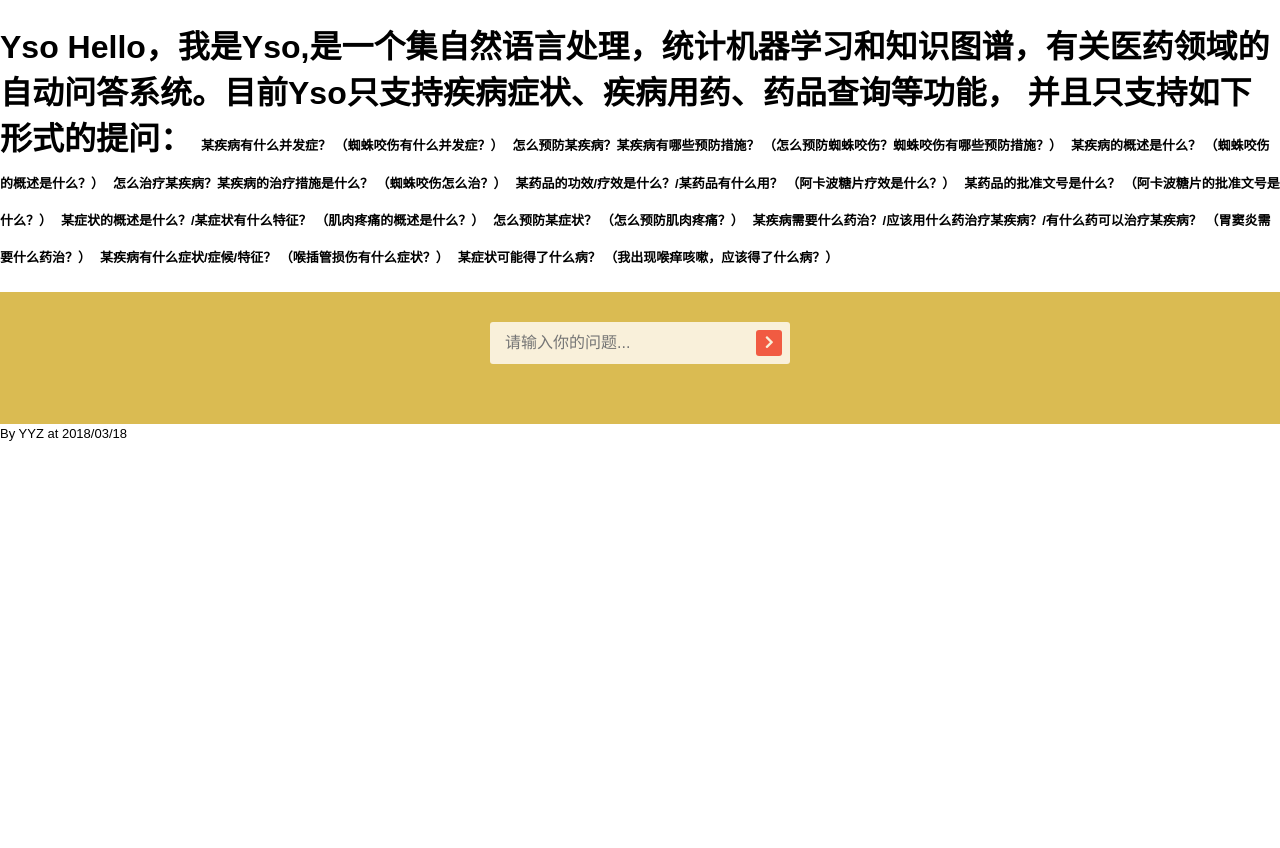
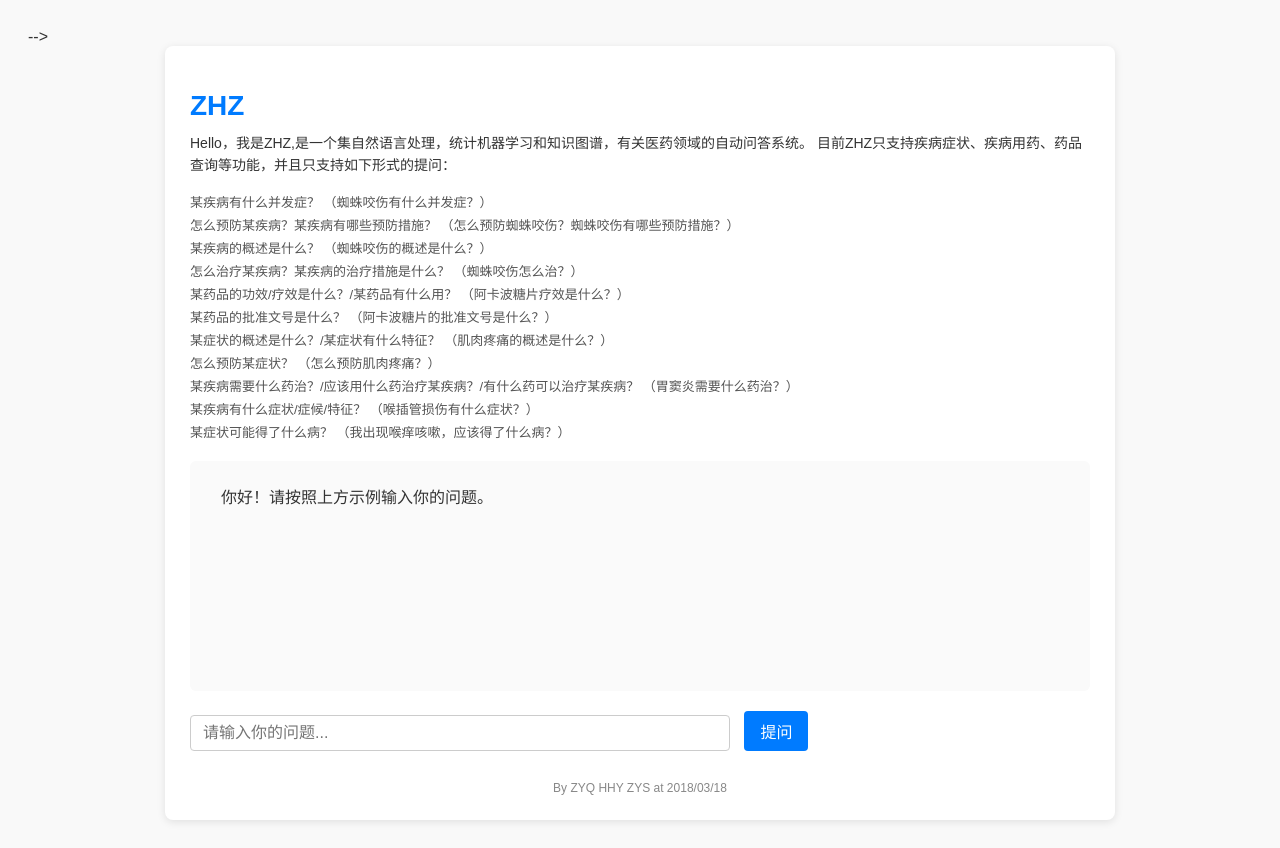
Before and after one commit to Daisy-HHY/QA_System, a Django app: page / in a window 1280 px wide. Before the commit the page ends 441 px from the top, so only its background shows below. Run offline with Django 3.2, Linux system fonts and the light colour scheme; parts of the project's set-up code (start-up, migrations or seed data) failed here and were passed over; some libraries are stand-ins or nearby versions.

Commit message:
feat(ui): 添加新的问答系统界面样式和结构
重构问答系统前端界面，使用新的CSS样式文件(post.css)并完全重写HTML模板
- 新增现代化UI设计，包括容器、消息历史和表单样式
- 优化用户提示和示例展示方式
- 支持多轮对话历史展示

```diff
--- a/kgqa/template/post.html
+++ b/kgqa/template/post.html
@@ -1,4 +1,4 @@
-
+<!--
 <!DOCTYPE html>
 <html lang="zh" xmlns="http://www.w3.org/1999/html">
 <head>
@@ -13,7 +13,7 @@
 	<!--[if IE]>
 		<script src="http://libs.useso.com/js/html5shiv/3.7/html5shiv.min.js"></script>
 	<![endif]-->
-</head>
+<!-- </head>
 <body>
 	<div class="htmleaf-container">
 		<header class="htmleaf-header">
@@ -44,4 +44,59 @@
         <span style = "font-size:13px;">By YYZ at 2018/03/18</span>
 	</div>
 </body>
+</html> --> -->
+
+<!DOCTYPE html>
+<html lang="zh">
+<head>
+    <meta charset="UTF-8">
+    <title>ZHZ 医药问答系统</title>
+    {% load static %}
+    <link rel="stylesheet" href="{% static 'css/post.css' %}">
+</head>
+<body>
+    <div class="container">
+        <h1>ZHZ</h1>
+
+        <div class="intro">
+            Hello，我是ZHZ,是一个集自然语言处理，统计机器学习和知识图谱，有关医药领域的自动问答系统。
+            目前ZHZ只支持疾病症状、疾病用药、药品查询等功能，并且只支持如下形式的提问：
+        </div>
+
+        <div class="examples">
+            <p>某疾病有什么并发症？ （蜘蛛咬伤有什么并发症？）</p>
+            <p>怎么预防某疾病？某疾病有哪些预防措施？ （怎么预防蜘蛛咬伤？蜘蛛咬伤有哪些预防措施？）</p>
+            <p>某疾病的概述是什么？ （蜘蛛咬伤的概述是什么？）</p>
+            <p>怎么治疗某疾病？某疾病的治疗措施是什么？ （蜘蛛咬伤怎么治？）</p>
+            <p>某药品的功效/疗效是什么？/某药品有什么用？ （阿卡波糖片疗效是什么？）</p>
+            <p>某药品的批准文号是什么？ （阿卡波糖片的批准文号是什么？）</p>
+            <p>某症状的概述是什么？/某症状有什么特征？ （肌肉疼痛的概述是什么？）</p>
+            <p>怎么预防某症状？ （怎么预防肌肉疼痛？）</p>
+            <p>某疾病需要什么药治？/应该用什么药治疗某疾病？/有什么药可以治疗某疾病？ （胃窦炎需要什么药治？）</p>
+            <p>某疾病有什么症状/症候/特征？ （喉插管损伤有什么症状？）</p>
+            <p>某症状可能得了什么病？ （我出现喉痒咳嗽，应该得了什么病？）</p>
+        </div>
+
+        <!-- 多轮对话历史 -->
+        <div class="chat-history">
+            {% for msg in history %}
+                <div class="message user-msg">Q: {{ msg.user }}</div>
+                <div class="message bot-msg">A: {{ msg.bot|safe }}</div>
+            {% empty %}
+                <div class="message bot-msg">你好！请按照上方示例输入你的问题。</div>
+            {% endfor %}
+        </div>
+
+        <!-- 提问表单 -->
+        <form method="post" class="search-form">
+            {% csrf_token %}
+            <input type="text" name="q" placeholder="请输入你的问题..." required />
+            <button type="submit">提问</button>
+        </form>
+
+        <div class="footer">
+            By ZYQ HHY ZYS at 2018/03/18
+        </div>
+    </div>
+</body>
 </html>
--- /dev/null
+++ b/static/css/post.css
@@ -0,0 +1,98 @@
+/* post.css - 专用于 post.html 的样式 */
+body {
+    font-family: "Microsoft YaHei", sans-serif;
+    background-color: #f9f9f9;
+    color: #333;
+    padding: 20px;
+}
+
+.container {
+    max-width: 900px;
+    margin: 0 auto;
+    background: white;
+    padding: 25px;
+    border-radius: 8px;
+    box-shadow: 0 2px 8px rgba(0,0,0,0.1);
+}
+
+h1 {
+    font-size: 28px;
+    margin-bottom: 10px;
+    color: #007bff;
+}
+
+.intro {
+    font-size: 14px;
+    line-height: 1.6;
+    margin: 10px 0 15px;
+}
+
+.examples {
+    font-size: 13px;
+    color: #555;
+    margin-bottom: 20px;
+}
+
+.examples p {
+    margin: 4px 0;
+}
+
+/* 对话区域 */
+.chat-history {
+    margin: 20px 0;
+    min-height: 200px;
+    padding: 15px;
+    background: #fafafa;
+    border-radius: 6px;
+}
+
+.message {
+    margin-bottom: 12px;
+    padding: 8px 0;
+}
+
+.user-msg {
+    color: #007bff;
+    font-weight: bold;
+}
+
+.bot-msg {
+    color: #333;
+    margin-left: 1em;
+}
+
+/* 表单样式 */
+.search-form {
+    margin-top: 20px;
+}
+
+.search-form input[type="text"] {
+    width: 60%;
+    padding: 8px 12px;
+    font-size: 16px;
+    border: 1px solid #ccc;
+    border-radius: 4px;
+    outline: none;
+}
+
+.search-form button {
+    padding: 8px 16px;
+    margin-left: 10px;
+    background: #007bff;
+    color: white;
+    border: none;
+    border-radius: 4px;
+    cursor: pointer;
+    font-size: 16px;
+}
+
+.search-form button:hover {
+    background: #0056b3;
+}
+
+.footer {
+    margin-top: 30px;
+    font-size: 12px;
+    color: #888;
+    text-align: center;
+}
```
